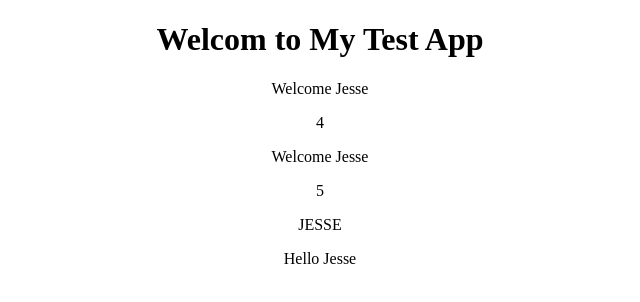
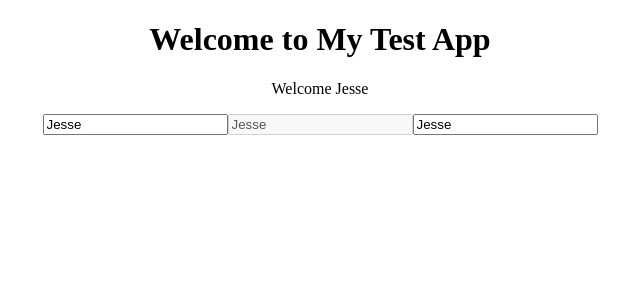
Before and after one commit to JesseStew/angular-tutorial, an Angular app: page / in a window 1280 px wide. Shown: the top 302 px of the page, without its empty margins (320-960 px from the left). Built offline with nearby package versions, Linux system fonts and the light colour scheme.

Commit message:
Property Binding Tutorial

```diff
--- a/src/app/app.component.html
+++ b/src/app/app.component.html
@@ -1,6 +1,6 @@
 <div style="text-align: center;">
   <h1>
-    Welcom to {{title}}
+    Welcome to {{title}}
   </h1>
   <app-test></app-test>
 </div>
--- a/src/app/test/test.component.html
+++ b/src/app/test/test.component.html
@@ -1,6 +1,4 @@
 <p>Welcome {{name}}</p>
-<p>{{2+2}}</p>
-<p> {{ "Welcome " + name }} </p>
-<p> {{ name.length }} </p>
-<p> {{name.toUpperCase()}} </p>
-<p> {{ greetUser() }}</p>
+<input [id]="myId" type="text" value="Jesse">
+<input [disabled]="true" id={{myId}} type="text" value="Jesse">
+<input bind-disabled="false" id={{myId}} type="text" value="Jesse">
--- a/src/app/test/test.component.ts
+++ b/src/app/test/test.component.ts
@@ -8,6 +8,7 @@ import { Component, OnInit } from '@angular/core';
 export class TestComponent implements OnInit {
 
   public name = "Jesse"
+  public myId = "testId"
   constructor() { }
 
   ngOnInit(): void {
```
